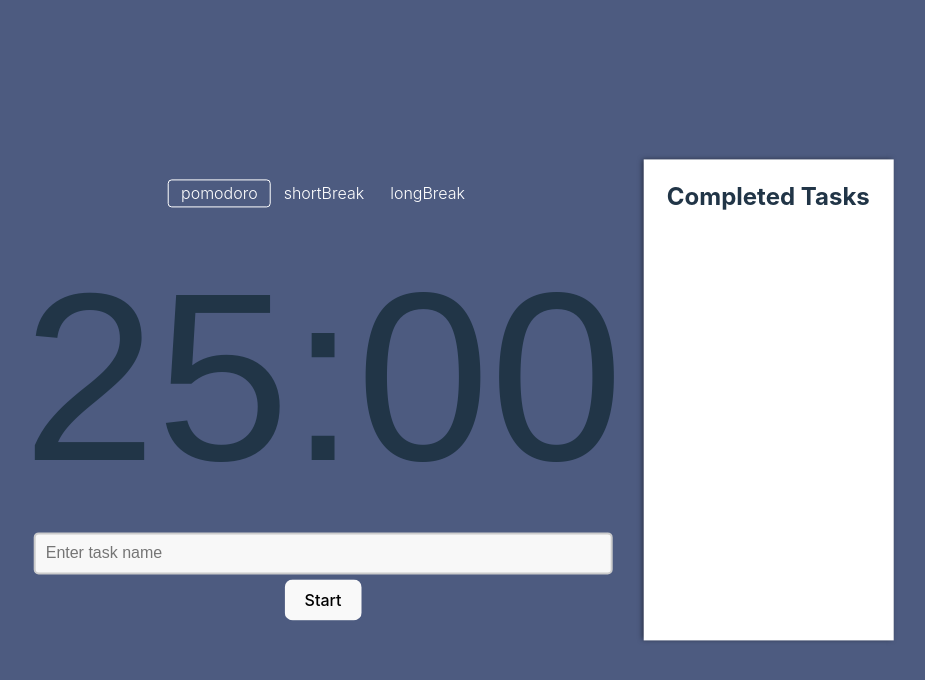
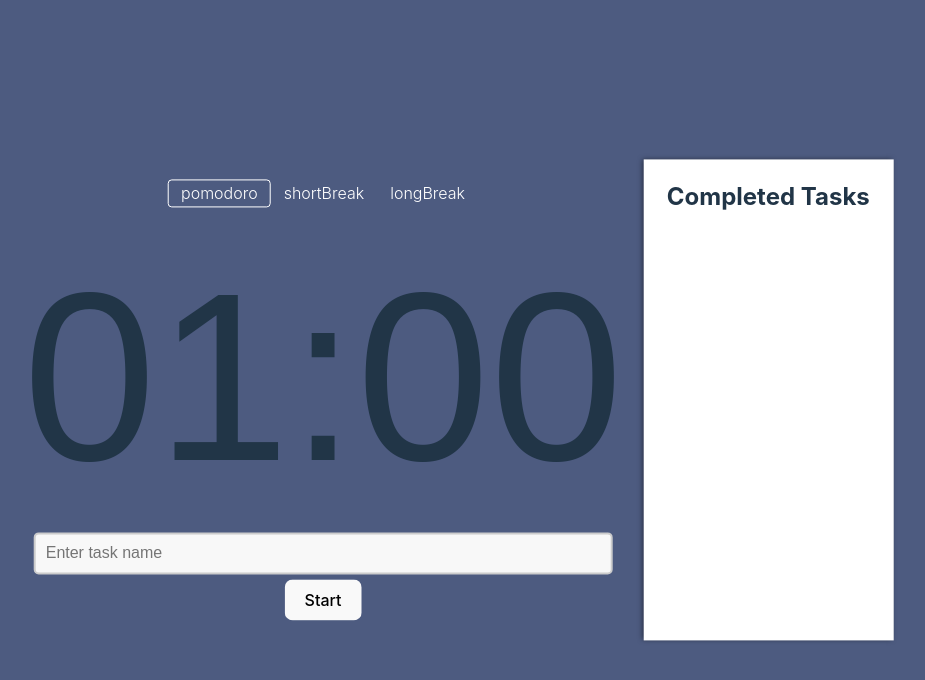
Before and after one commit to jamdlaw/task_timer, a React (Vite) app in the folder pomodoro-react-app/: page / in a window 1280 px wide. Shown: the top 680 px of the page, without its empty margins (317-1242 px from the left). Built offline with nearby package versions, Linux system fonts and the light colour scheme.

Commit message:
changed default to 1 min

```diff
--- a/pomodoro-react-app/src/App.jsx
+++ b/pomodoro-react-app/src/App.jsx
@@ -7,7 +7,7 @@ import TaskListPanel from './components/TaskListPanel';
 
 function App() {
   const [mode, setMode] = useState('pomodoro');
-  const [timer, setTimer] = useState({ minutes: 25, seconds: 0 });
+  const [timer, setTimer] = useState({ minutes: 1, seconds: 0 });
   const [isActive, setIsActive] = useState(false);
   const [tasks, setTasks] = useState([]);
   const [currentTaskName, setCurrentTaskName] = useState('');
```
